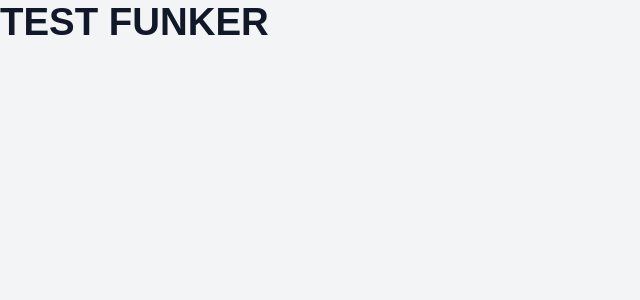
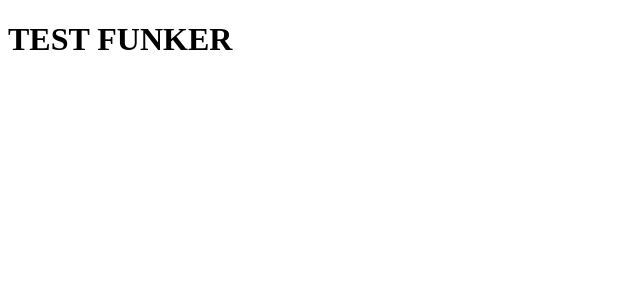
Before and after one commit to TorVaga/Likningsfabrikken, a React (Vite) app: page / in a window 1280 px wide. Shown: the top 300 px of the page, without its empty margins (0-640 px from the left). Built offline with nearby package versions, Linux system fonts and the light colour scheme.

Commit message:
Update main.jsx

```diff
--- a/src/main.jsx
+++ b/src/main.jsx
@@ -1,10 +1,9 @@
+console.log("JEG ER LIVE")
+
 import React from 'react'
 import ReactDOM from 'react-dom/client'
 import App from './App.jsx'
-import './index.css'
 
 ReactDOM.createRoot(document.getElementById('root')).render(
-  <React.StrictMode>
-    <App />
-  </React.StrictMode>
+  <App />
 )
```
